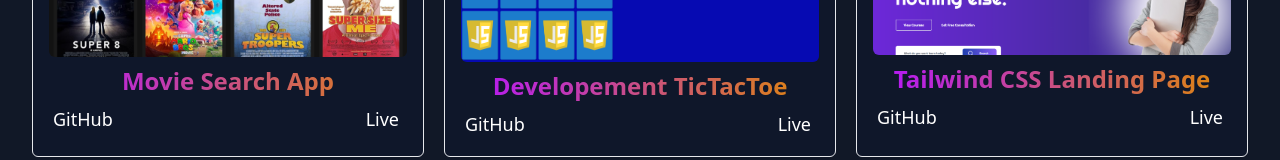
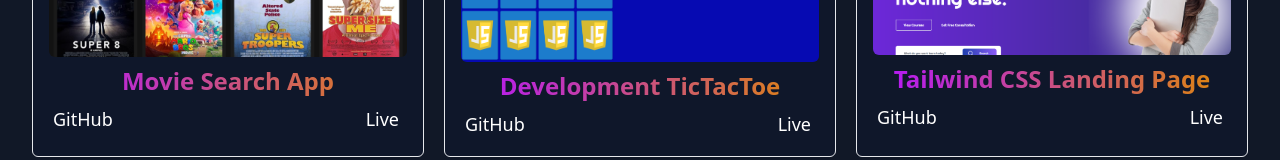
Before and after one commit to kvk1999/portfolio2, a React (Vite) app: page / in a window 1280 px wide. Shown: the part 5277-5437 px from the top of the page. Built offline with nearby package versions, Linux system fonts and the light colour scheme.

Commit message:
first commit

```diff
--- a/src/components/Projects.jsx
+++ b/src/components/Projects.jsx
@@ -1,9 +1,9 @@
 import React from 'react';
-import IncomeandExpenses from '../assets/IncomeandExpenses.png'
+import CRUDOperations from '../assets/CRUD.png'
 import FakeStore from '../assets/fakestore.png'
 import TravelLanding from '../assets/travel.png'
 import MovieSearchApp from '../assets/MoviezBonanza.png'
-import Development from '../assets/Development.png'
+import MemoryGame from '../assets/MemoryGame.png'
 import Course from '../assets/course.png'
 
 export default function Projects() {
@@ -12,10 +12,10 @@ export default function Projects() {
       <hr />
       <h2 className="text-5xl text-white font-oswald text-center mt-20">Projects</h2>
       <div className="grid grid-cols-1 sm:grid-cols-2 md:grid-cols-3 lg:grid-cols-3 xl:grid-cols-3 w-full mx-auto gap-5 mt-5 mb-10">
-        {/* Income and Expenses Game */}
+        {/* CRUD Operations */}
         <div className="mt-4 grid gap-4 border rounded-md bg-slate-900 hover:scale-105 hover:animate-pulse">
           <div className="p-4 rounded-lg">
-            <img src={IncomeandExpenses} alt="Income and Expenses" className="rounded-md" />
+            <img src={CRUDOperations} alt="CRUD Operations" className="rounded-md" />
             <h3 className="text-2xl font-oswald font-bold text-transparent text-center mt-2 bg-clip-text bg-gradient-to-r from-linear1 to-linear">
               CRUD Operations
             </h3>
@@ -80,12 +80,12 @@ export default function Projects() {
             </div>
           </div>
         </div>
-        {/* Development App */}
+        {/* Memory Game */}
         <div className="mt-4 grid gap-4 border rounded-md bg-slate-900 hover:scale-105 hover:animate-pulse">
           <div className="p-4 rounded-lg">
-            <img src={Development} alt="Development App" className="rounded-md" />
+            <img src={MemoryGame} alt="Memory Game" className="rounded-md" />
             <h3 className="text-2xl font-outfit font-bold text-transparent text-center mt-2 bg-clip-text bg-gradient-to-r from-linear1 to-linear">
-              Developement TicTacToe
+              Development TicTacToe
             </h3>
             <div className="flex justify-between mt-2">
               <a href="https://github.com/kvk1999/memorygame" className="text-white text-lg ml-1 group">GitHub
```
Also changed, not shown: src/assets/CRUD.png (renamed from src/assets/IncomeandExpenses.png), src/assets/MemoryGame.png (renamed from src/assets/development.png).
